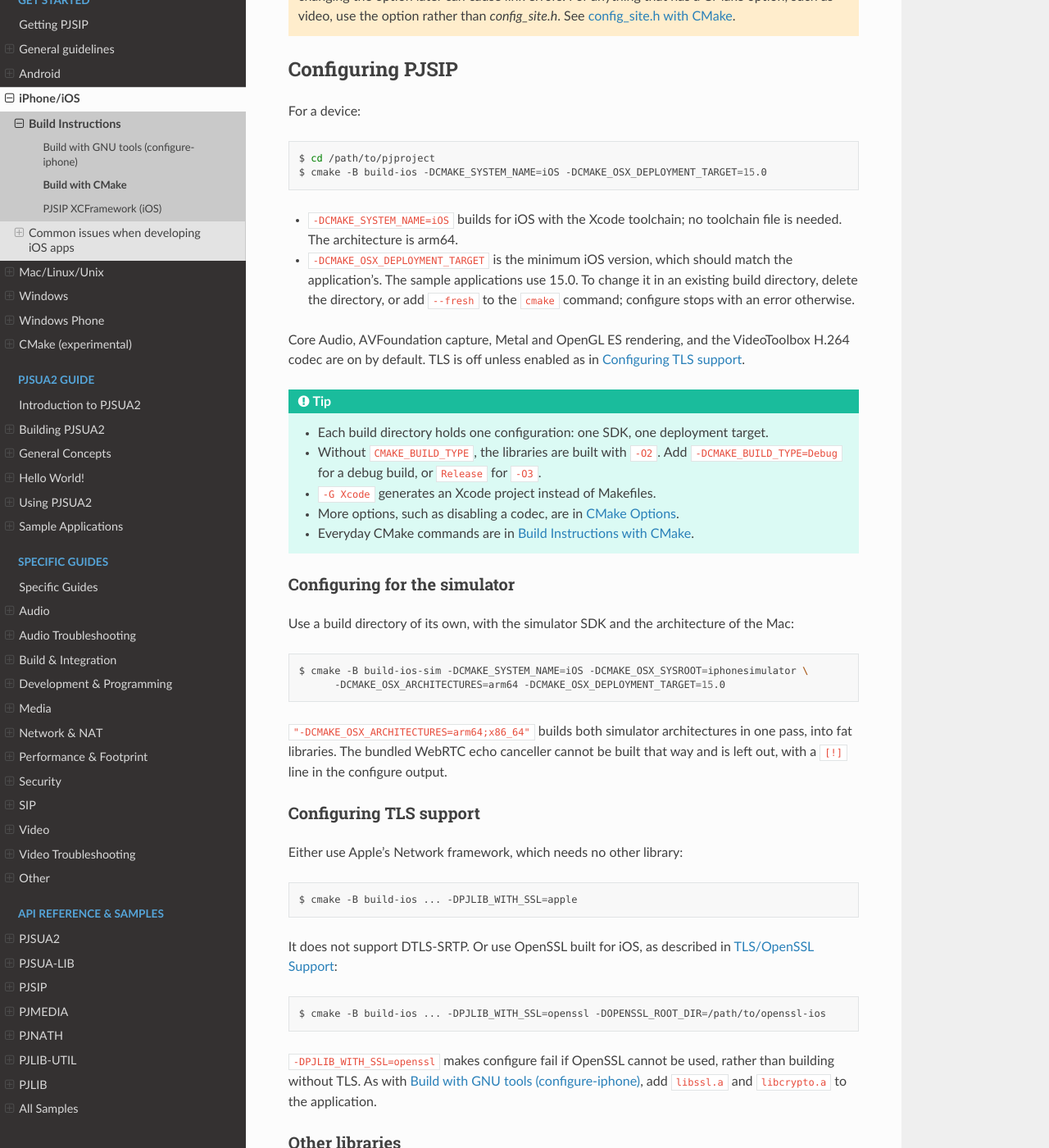
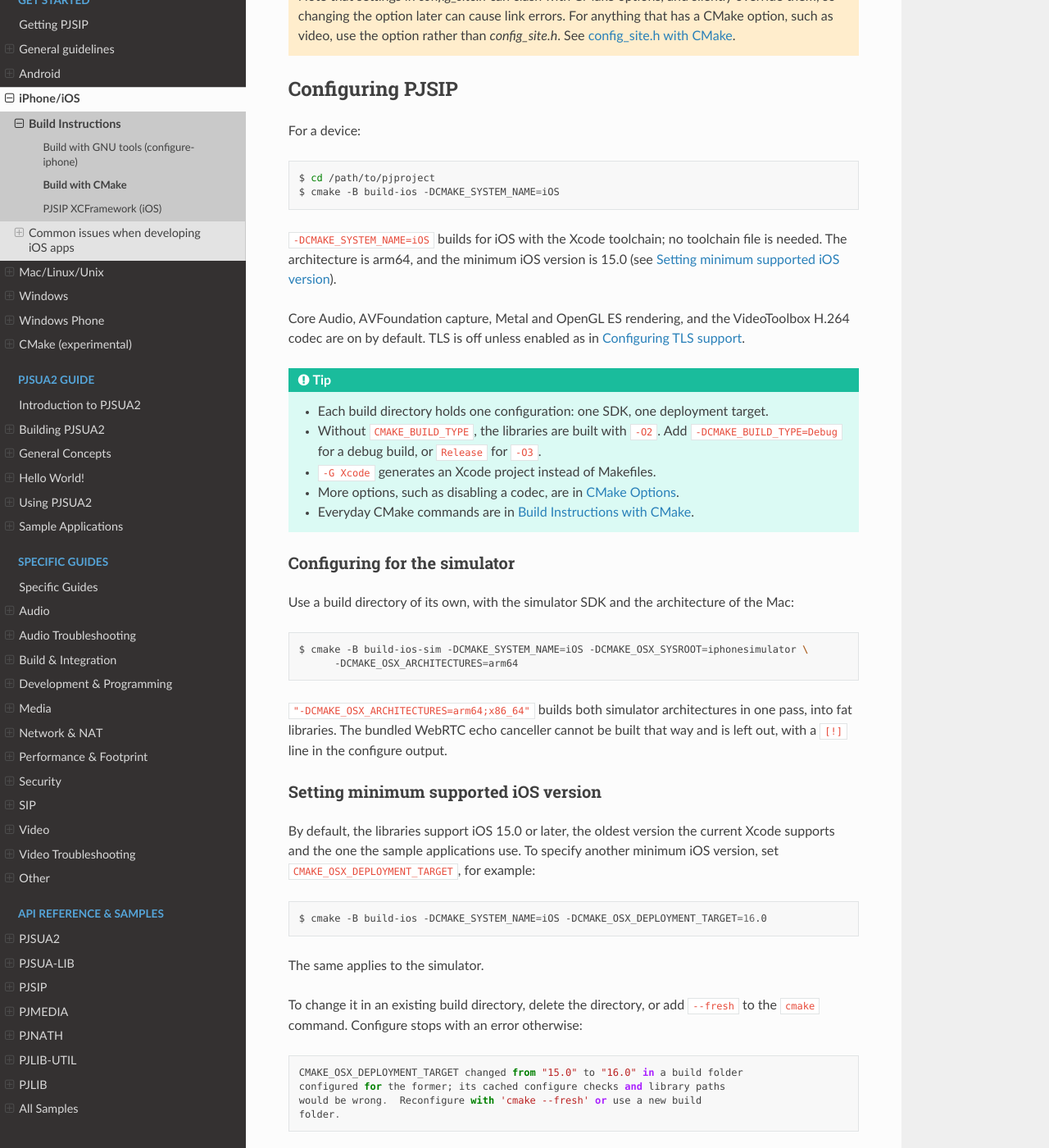
Before and after one commit to pjsip/pjproject_docs, a Sphinx documentation site: the page built from docs/source/get-started/ios/build_cmake.rst, in a window 1280 px wide and 1400 px high, scrolled down 1297 px. Shown: the whole window at 82% size. Built offline with Sphinx 7.4.7 and the Read the Docs theme 3.1.0, drawn with Linux system fonts in a browser that asks for light colours; the version number could not be read and is left out; some of the changed text lies outside the part shown.

Commit message:
iOS CMake: leave the deployment target to its default
CMake builds for iOS 15.0 by default, so the device and simulator
commands no longer pass CMAKE_OSX_DEPLOYMENT_TARGET. A new section,
like the GNU page's, shows how to set another minimum iOS version,
the --fresh needed to change it, and the linker warning an application
with a lower minimum gets.

```diff
--- a/docs/source/get-started/ios/build_cmake.rst
+++ b/docs/source/get-started/ios/build_cmake.rst
@@ -57,14 +57,11 @@ For a device:
 .. code-block:: shell
 
    $ cd /path/to/pjproject
-   $ cmake -B build-ios -DCMAKE_SYSTEM_NAME=iOS -DCMAKE_OSX_DEPLOYMENT_TARGET=15.0
+   $ cmake -B build-ios -DCMAKE_SYSTEM_NAME=iOS
 
-* ``-DCMAKE_SYSTEM_NAME=iOS`` builds for iOS with the Xcode toolchain; no toolchain file is needed.
-  The architecture is arm64.
-* ``-DCMAKE_OSX_DEPLOYMENT_TARGET`` is the minimum iOS version, which should match the
-  application's. The sample applications use 15.0. To change it in an existing build directory,
-  delete the directory, or add ``--fresh`` to the ``cmake`` command; configure stops with an error
-  otherwise.
+``-DCMAKE_SYSTEM_NAME=iOS`` builds for iOS with the Xcode toolchain; no toolchain file is needed.
+The architecture is arm64, and the minimum iOS version is 15.0 (see
+:ref:`ios_cmake_min_ios`).
 
 Core Audio, AVFoundation capture, Metal and OpenGL ES rendering, and the VideoToolbox H.264 codec
 are on by default. TLS is off unless enabled as in :ref:`ios_cmake_tls`.
@@ -85,11 +82,45 @@ Use a build directory of its own, with the simulator SDK and the architecture of
 .. code-block:: shell
 
    $ cmake -B build-ios-sim -DCMAKE_SYSTEM_NAME=iOS -DCMAKE_OSX_SYSROOT=iphonesimulator \
-         -DCMAKE_OSX_ARCHITECTURES=arm64 -DCMAKE_OSX_DEPLOYMENT_TARGET=15.0
+         -DCMAKE_OSX_ARCHITECTURES=arm64
 
 ``"-DCMAKE_OSX_ARCHITECTURES=arm64;x86_64"`` builds both simulator architectures in one pass,
 into fat libraries. The bundled WebRTC echo canceller cannot be built that way and is left out,
 with a ``[!]`` line in the configure output.
+
+.. _ios_cmake_min_ios:
+
+Setting minimum supported iOS version
+^^^^^^^^^^^^^^^^^^^^^^^^^^^^^^^^^^^^^^^^^^^^^^^^^^^^^^^^^
+By default, the libraries support iOS 15.0 or later, the oldest version the current Xcode supports
+and the one the sample applications use. To specify another minimum iOS version, set
+``CMAKE_OSX_DEPLOYMENT_TARGET``, for example:
+
+.. code-block:: shell
+
+   $ cmake -B build-ios -DCMAKE_SYSTEM_NAME=iOS -DCMAKE_OSX_DEPLOYMENT_TARGET=16.0
+
+The same applies to the simulator.
+
+To change it in an existing build directory, delete the directory, or add ``--fresh`` to the
+``cmake`` command. Configure stops with an error otherwise:
+
+.. code-block::
+
+   CMAKE_OSX_DEPLOYMENT_TARGET changed from "15.0" to "16.0" in a build folder
+   configured for the former; its cached configure checks and library paths
+   would be wrong.  Reconfigure with 'cmake --fresh' or use a new build
+   folder.
+
+.. note::
+
+   Set the application's minimum iOS version to the libraries' or higher. Otherwise you may
+   encounter linker warnings in your Xcode app, which may lead to crashes when running on the
+   older iOS versions:
+
+   .. code-block:: shell
+
+      ld: warning: object file (...) was built for newer 'iOS' version (16.0) than being linked (15.0)
 
 .. _ios_cmake_tls:
 
```
